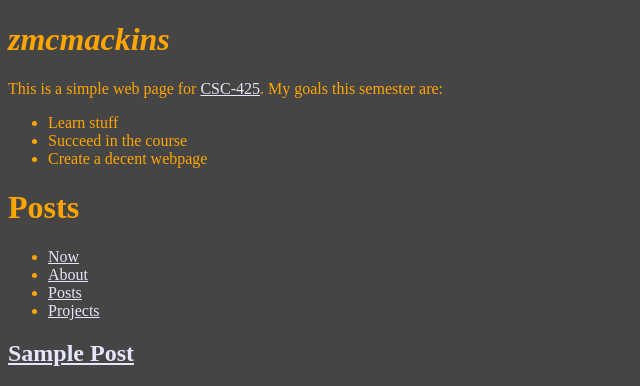
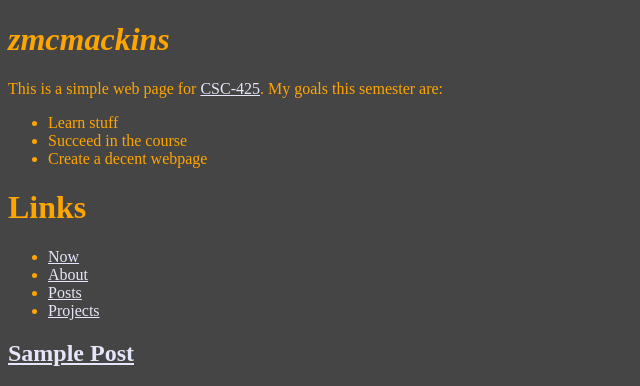
Before and after one commit to zmcmackins/zmcmackins.github.io, a Jekyll site: the page built from index.html, in a window 1280 px wide. Shown: the top 386 px of the page, without its empty margins (0-640 px from the left). Built offline with Jekyll 4.4.1, drawn with Linux system fonts in a browser that asks for light colours.

Commit message:
Update main.html

```diff
--- a/_layouts/main.html
+++ b/_layouts/main.html
@@ -14,7 +14,7 @@
     <li>Create a decent webpage</li>
     </ul>
   </p>
-  <h1><b>Posts</b></h1>
+  <h1><b>Links</b></h1>
   <p>
     <ul>
       <li><a href="{{site.baseurl}}/now.html">Now<a></li>
```
